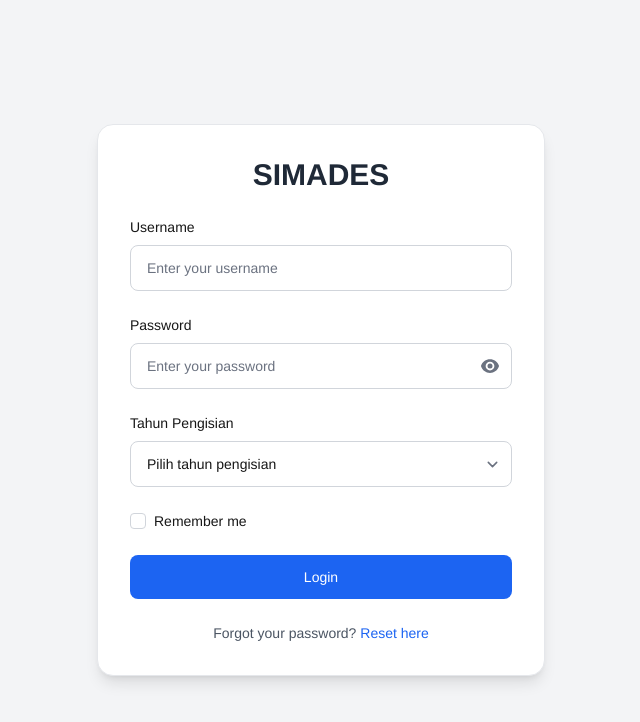
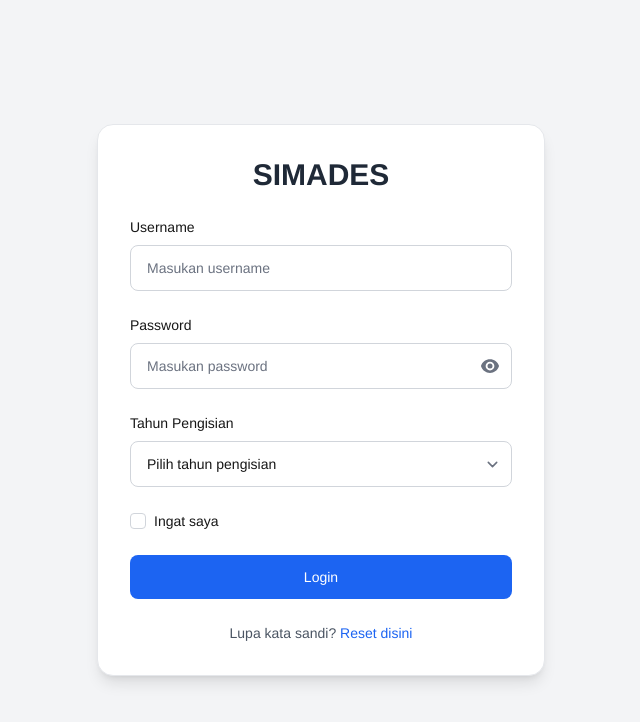
Before and after one commit to azharanggakusuma/simades, a Next.js app: page /dashboard/auth in a window 1280 px wide. Shown: the top 722 px of the page, without its empty margins (319-959 px from the left). Built offline with nearby package versions, Linux system fonts and the light colour scheme.

Commit message:
fix: update placeholder text and labels to Indonesian in Login component

```diff
--- a/app/dashboard/auth/page.js
+++ b/app/dashboard/auth/page.js
@@ -31,7 +31,7 @@ export default function Login() {
                 type="text"
                 id="username"
                 name="username"
-                placeholder="Enter your username"
+                placeholder="Masukan username"
                 className="w-full py-3 px-4 border border-gray-300 rounded-lg text-sm focus:border-blue-500 focus:ring-1 focus:ring-blue-500 dark:bg-neutral-900 dark:border-neutral-700 dark:text-white transition-all duration-300"
                 required
               />
@@ -51,7 +51,7 @@ export default function Login() {
                   type={showPassword ? "text" : "password"}
                   id="password"
                   name="password"
-                  placeholder="Enter your password"
+                  placeholder="Masukan password"
                   className="w-full py-3 px-4 pr-11 border border-gray-300 rounded-lg text-sm focus:border-blue-500 focus:ring-1 focus:ring-blue-500 dark:bg-neutral-900 dark:border-neutral-700 dark:text-white"
                   required
                 />
@@ -102,7 +102,7 @@ export default function Login() {
                 className="h-4 w-4 text-blue-600 border-gray-300 rounded dark:bg-neutral-800 dark:border-neutral-700"
               />
               <label htmlFor="remember-me" className="text-sm dark:text-white">
-                Remember me
+                Ingat saya
               </label>
             </div>
 
@@ -116,12 +116,12 @@ export default function Login() {
 
           <div className="mt-6 text-center">
             <p className="text-sm text-gray-600 dark:text-neutral-400">
-              Forgot your password?{" "}
+              Lupa kata sandi?{" "}
               <a
                 href="../examples/html/recover-account.html"
                 className="text-blue-600 hover:underline font-medium dark:text-blue-500"
               >
-                Reset here
+                Reset disini
               </a>
             </p>
           </div>
```
